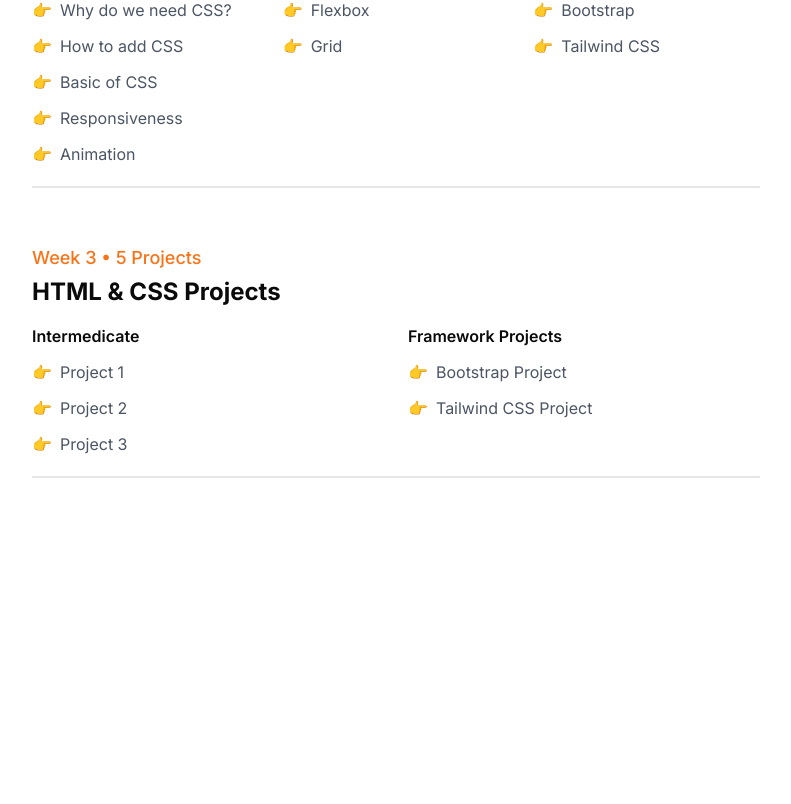
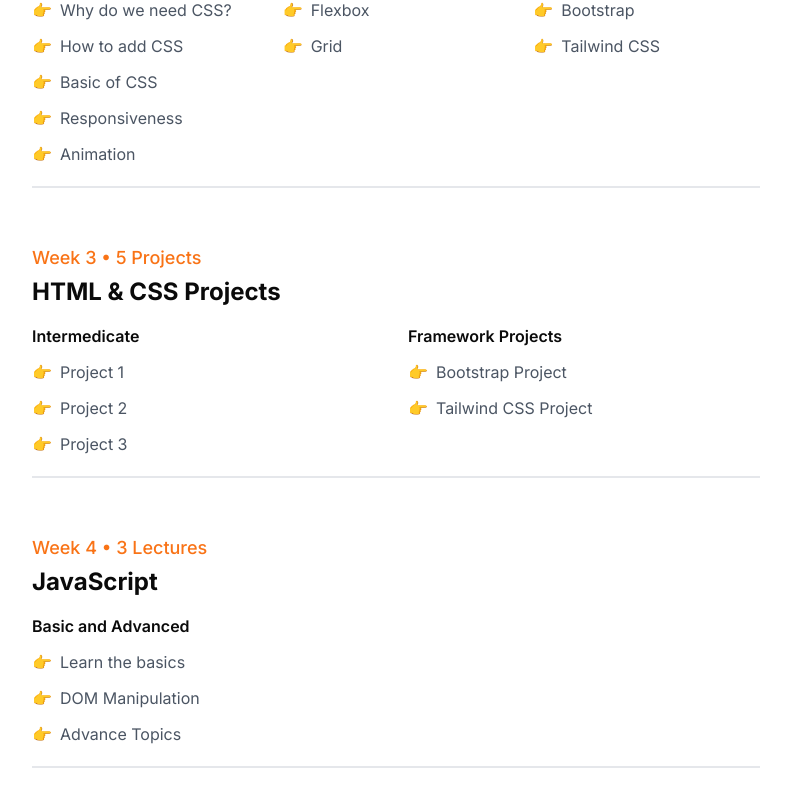
Before and after one commit to notcodesid/learnwebdev, a Next.js app: page / in a window 1280 px wide. Shown: the part 1006-1810 px from the top of the page, without its empty margins (244-1035 px from the left). Before the commit the page ends 1520 px from the top, so only its background shows below. Built offline with nearby package versions, Linux system fonts and the light colour scheme.

Commit message:
week 4 js basic

```diff
--- a/app/page.tsx
+++ b/app/page.tsx
@@ -3,6 +3,7 @@ import HeroSection from "@/components/heroScetion";
 import Week1 from "@/components/week/week1";
 import Week2 from "@/components/week/week2";
 import Week3 from "@/components/week/week3";
+import Week4 from "@/components/week/week4";
 
 export default function Home() {
   return (
@@ -12,6 +13,8 @@ export default function Home() {
     <Week1 />
     <Week2 />
     <Week3 />
+    <Week4 />
+
     </>
 
   );
--- /dev/null
+++ b/components/week/week4.tsx
@@ -0,0 +1,39 @@
+export default function Week4() {
+    const introductionSteps = [
+      { text: "Learn the basics", url: "https://www.youtube.com/watch?v=lkIFF4maKMU" },
+      { text: "DOM Manipulation", url: "https://www.youtube.com/watch?v=5fb2aPlgoys" },
+      { text: "Advance Topics", url: "https://www.youtube.com/watch?v=R9I85RhI7Cg" },
+    ];
+
+    return (
+      <div className="w-full max-w-3xl mx-auto p-5">
+        <div className="space-y-1 mb-4">
+          <div className="text-lg font-medium text-orange-500">Week 4 • 3 Lectures</div>
+          <h2 className="text-2xl font-bold">JavaScript</h2>
+        </div>
+        <div className="grid grid-cols-1 md:grid-cols-2 gap-6">
+          <div>
+            <h3 className="font-semibold mb-2">Basic and Advanced</h3>
+            <ul className="space-y-1">
+              {introductionSteps.map((step, index) => (
+                <li key={index}>
+                  <a
+                    href={step.url}
+                    className="flex items-center py-1 rounded-md transition-colors duration-200 hover:bg-gray-100 group"
+                  >
+                    <span className="mr-2 text-gray-400 group-hover:text-gray-600">👉</span>
+                    <span className="text-gray-600 group-hover:text-gray-900">{step.text}</span>
+                  </a>
+                </li>
+              ))}
+            </ul>
+          </div>
+        </div>
+
+        <div className="w-full max-w-3xl mx-auto">
+                  <hr className="border-t-2 border-gray-200 my-4" />
+              </div>
+
+      </div>
+    )
+  }
```
